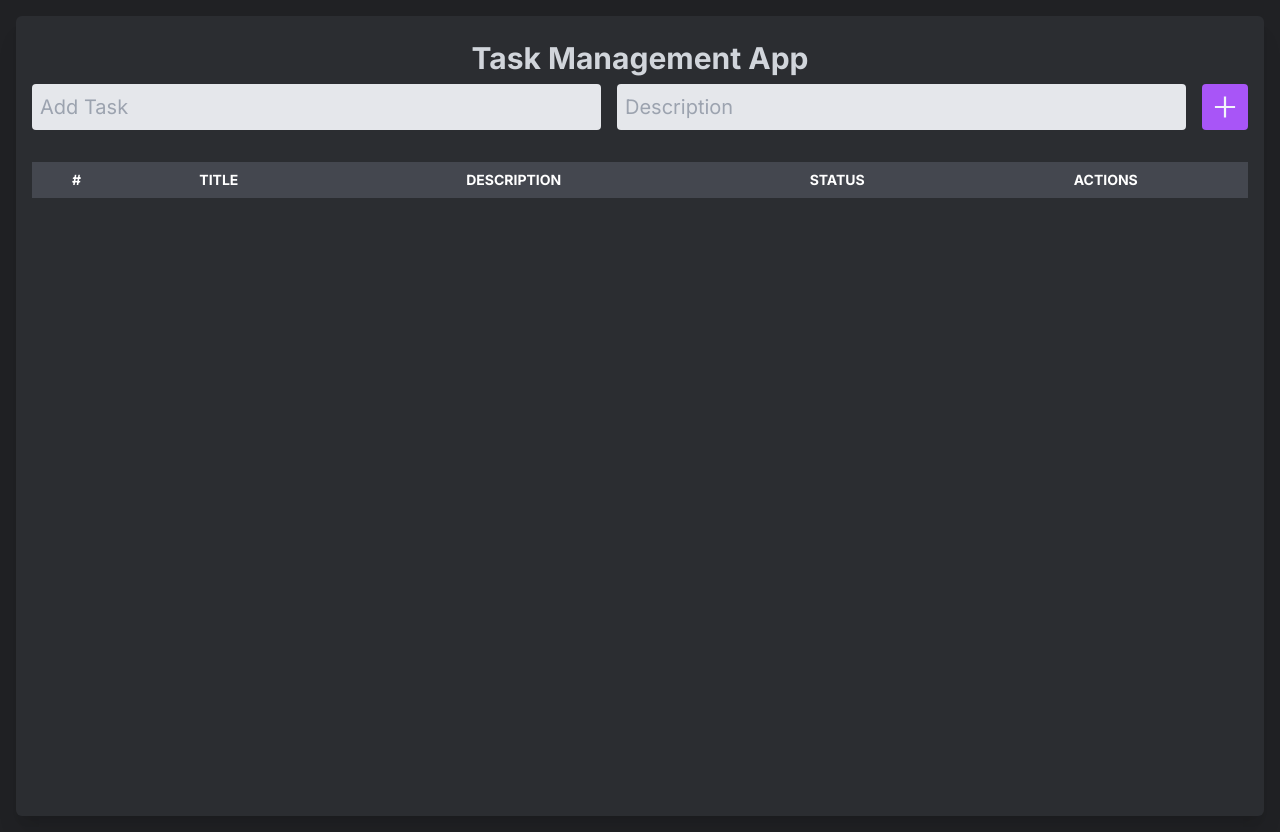
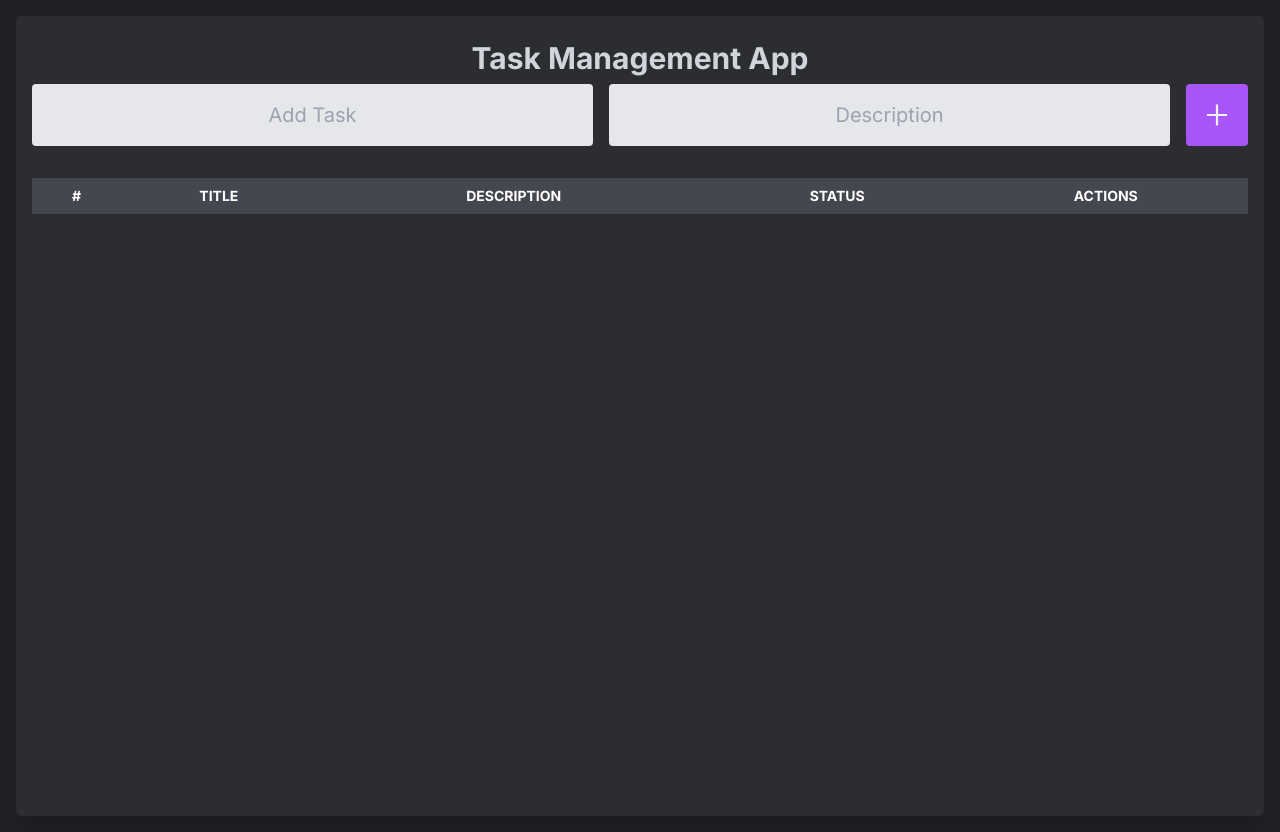
Before and after one commit to chimt4chi/TaskManagement, a Next.js app: page / in a window 1280 px wide. Built offline with nearby package versions, Linux system fonts and the light colour scheme.

Commit message:
fixed some bugs

```diff
--- a/app/components/EditModal.tsx
+++ b/app/components/EditModal.tsx
@@ -8,6 +8,7 @@ interface EditModalProps {
   onDescriptionChange: (value: string) => void;
   onSave: () => void;
   onCancel: () => void;
+  resetEditMode: () => void;
 }
 
 const style = {
@@ -30,6 +31,7 @@ const EditModal: React.FC<EditModalProps> = ({
   onDescriptionChange,
   onSave,
   onCancel,
+  resetEditMode,
 }) => {
   return (
     <div className={style.modal}>
@@ -40,7 +42,13 @@ const EditModal: React.FC<EditModalProps> = ({
             onClick={onCancel}
             className="text-red-600 hover:text-red-800"
           >
-            <GiCancel className="text-4xl" />
+            <GiCancel
+              className="text-4xl"
+              onClick={() => {
+                resetEditMode();
+                onCancel();
+              }}
+            />
           </button>
         </div>
         <div className={style.modalBody}>
@@ -67,7 +75,13 @@ const EditModal: React.FC<EditModalProps> = ({
           <button className={style.button} onClick={onSave}>
             Save
           </button>
-          <button className={style.button} onClick={onCancel}>
+          <button
+            className={style.button}
+            onClick={() => {
+              resetEditMode();
+              onCancel();
+            }}
+          >
             Cancel
           </button>
         </div>
--- a/app/components/TodoForm.tsx
+++ b/app/components/TodoForm.tsx
@@ -9,13 +9,12 @@ interface TodoFormProps {
   onInputChange: (value: string) => void;
   onDescriptionChange: (value: string) => void;
   onSave: () => void;
-  onEditModeChange: (value: boolean) => void; // Add this prop to handle edit mode change
 }
 
 const style = {
   form: `flex flex-col md:flex-row gap-2 md:gap-4`,
-  input: `bg-gray-200 p-2 w-full md:w-3/4 text-xl text-black rounded focus:outline-none focus:ring-2 focus:ring-blue-500`,
-  button: `p-2 bg-purple-500 text-slate-100 rounded hover:bg-purple-600 transition-colors duration-300`,
+  input: `bg-gray-200 p-4 w-full md:w-3/4 text-xl text-black rounded focus:outline-none focus:ring-2 focus:ring-blue-500 placeholder:text-center`,
+  button: `p-4 bg-purple-500 text-slate-100 rounded hover:bg-purple-600 transition-colors duration-300`,
 };
 
 const TodoForm: React.FC<TodoFormProps> = ({
@@ -25,12 +24,10 @@ const TodoForm: React.FC<TodoFormProps> = ({
   onInputChange,
   onDescriptionChange,
   onSave,
-  onEditModeChange,
 }) => {
   const handleSubmit = (event: React.FormEvent) => {
     event.preventDefault();
     onSave();
-    onEditModeChange(false); // Reset edit mode to "add mode"
   };
 
   return (
--- a/app/components/TodoList.tsx
+++ b/app/components/TodoList.tsx
@@ -104,6 +104,11 @@ const TodoList: React.FC = observer(() => {
       }
     },
 
+    resetEditMode() {
+      this.editMode = false;
+      this.editTodoId = "";
+    },
+
     deleteTodo(id: string) {
       this.deleteTodoId = id;
       this.showDeleteModal = true;
@@ -169,9 +174,6 @@ const TodoList: React.FC = observer(() => {
           onInputChange={(value) => (todoStore.input = value)}
           onDescriptionChange={(value) => (todoStore.description = value)}
           onSave={todoStore.createOrUpdateTodo}
-          onEditModeChange={function (value: boolean): void {
-            throw new Error("Function not implemented.");
-          }}
         />
         <div className="overflow-x-auto">
           <table className={style.table}>
@@ -210,7 +212,10 @@ const TodoList: React.FC = observer(() => {
               (todoStore.description = value)
             }
             onSave={todoStore.createOrUpdateTodo}
-            onCancel={todoStore.closeModal}
+            onCancel={() => {
+              todoStore.closeModal();
+            }}
+            resetEditMode={todoStore.resetEditMode}
           />
         )}
         {todoStore.showDeleteModal && (
```
